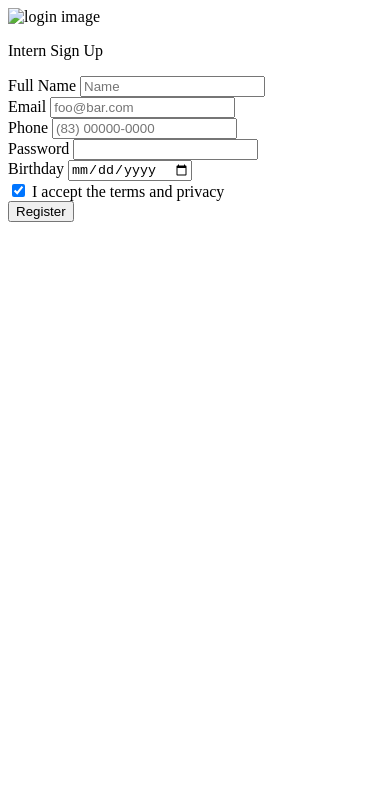
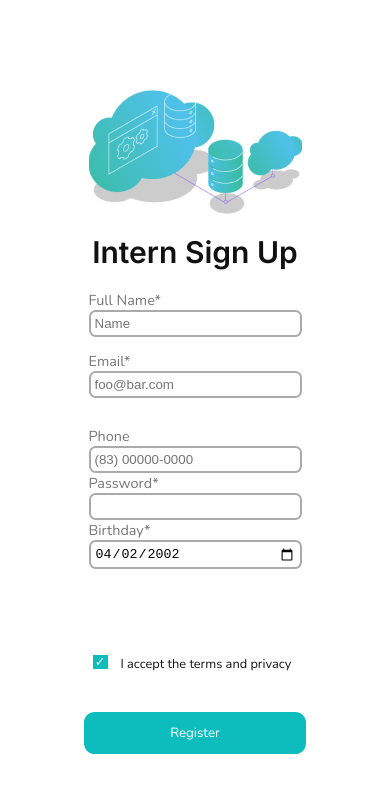
Before and after one commit to marthexmit/Form_Compass, a plain HTML site: page index.html in a window 390 px wide. Drawn offline with nearby package versions, Linux system fonts and the light colour scheme.

Commit message:
Feat:Starting button logic

```diff
--- a/index.html
+++ b/index.html
@@ -4,55 +4,78 @@
     <meta charset="UTF-8">
     <meta http-equiv="X-UA-Compatible" content="IE=edge">
     <meta name="viewport" content="width=device-width, initial-scale=1.0">
+
+    <link href="https://fonts.googleapis.com/css2?family=Nunito&display=swap" rel="stylesheet">
+    <link href="https://fonts.googleapis.com/css2?family=Inter:wght@600&display=swap" rel="stylesheet">
     <link rel="stylesheet" href="style.css">
+    <script src="script.js" defer></script>
     <title>Form</title>
+
+
 </head>
 
 <body>
     <main>
-        <form>
-
+    <section id="form page">
+        <form id="form">
             <div class="fake-header">
                 <img class="logo" src="data 1.png" alt="login image">
             </div>
 
-            <p class="title">Intern Sign Up</p>
+            <h1 class="title">Intern Sign Up</h1>
 
 
-            <div class="form-group">
-                <label for="name">Full Name</label>
-                <input type="text" id="name" class="input-name" required placeholder="Name">
+            <div class="form-group-name">
+                <label for="name" class="required">Full Name</label>
+                <input type="text" id="name" class="input-name" placeholder="Name">
+                <span class="error"></span>
             </div>
 
-            <div class="form-group">
-                <label for="email">Email</label>
-                <input type="email" id="email" class="input-email" required placeholder="foo@bar.com">
+            <section class="separation">
+
+                <div class="union-e-p">
+                    <div class="form-group-email">
+                        <label for="email" class="required">Email</label>
+                        <input type="email" id="email" class="input-email"  placeholder="foo@bar.com">
                     </div>
 
-            <div class="form-group">
-                <label for="phone">Phone</label>
-                <input type="tel" id="phone" class="input-phone" required placeholder="(83) 00000-0000" maxlength="11">
+                    <div class="form-group-phone">
+                        <label for="phone" class="required-phone">Phone</label>
+                        <input type="number" id="phone" class="input-phone"  placeholder="(83) 00000-0000" maxlength="11">
+                    </div>
                 </div>
 
-            <div class="form-group">
-                <label for="password">Password</label>
-                <input type="password" id="password" class="input-password" required>
+                <div class="union-p-b">
+                    <div class="form-group-password">
+                        <label for="password" class="required">Password</label>
+                        <input type="password" id="password" class="input-password">
                     </div>
 
-            <div class="form-group">
-                <label>Birthday</label>
-                <input type="date" class="input-birthday" required >
+                    <div class="form-group-birthday">
+                        <label for="birthday" class="required">Birthday</label>
+                        <input type="date" id="birthday" class="input-birthday" value="2002-04-02">
+                    </div>
                 </div>
 
-            <div class="checkbox-botton">
+            </section>
+
+            <div class="fake-footer">
+
+                <label class="container">I accept the terms and privacy
+                    <div class="reverse">
                         <input type="checkbox" checked required>
-                <label class="checkbox">I accept the terms and privacy</label>
+                        <span class="check"></span>
                     </div>
+                </label>
+
 
                 <div class="register">
                     <input type="submit" value="Register" class="btn-register">
+                    <span class="error"></span>
+                </div>
             </div>
         </form>
+    </section>
     </main>
 </body>
 </html>
--- a/style.css
+++ b/style.css
@@ -0,0 +1,356 @@
+*{
+    margin: 0;
+    padding: 0;
+}
+
+body {
+    background: #E5E5E5;
+    display:flex;
+    align-items: center;
+    justify-content: center;
+    height: 100vh;
+    width: 100vw;
+}
+
+#form {
+    height: 90vh;
+    width: 40vw;
+    display: flex;
+    flex-direction: column;
+    border-radius: 20px;
+    background: #FFFFFF;
+    align-items: center;
+    justify-content: center;
+}
+
+.fake-header {
+    display: flex;
+    align-items: center;
+    justify-content: center;
+}
+
+.title {
+    display: flex;
+    align-items: center;
+    justify-content: center;
+    font-family: 'Inter';
+    font-size: 30px;
+    color: #111111;
+    flex-basis: 10%;
+}
+
+/*REQUIRED*/
+
+.required {
+    font-family: 'Nunito';
+    color: #767676;
+    font-size: 0.9em;
+}
+
+.required-phone {
+    font-family: 'Nunito';
+    color: #767676;
+    font-size: 0.9em;
+}
+
+.required::after{
+    content: "*";
+}
+
+/*NAME*/
+
+.form-group-name {
+    display: flex;
+    flex-direction: column;
+    width: 80%;
+    flex-basis: 10%;
+}
+
+#name {
+    border-radius: 0.5em;
+    border: 2px solid #AAAAAA;
+    padding: 0.3em;
+}
+
+/*E-MAIL*/
+
+.form-group-email {
+    display: flex;
+    flex-direction: column;
+    width: 60%;
+}
+
+#email {
+    border-radius: 0.5em;
+    border: 0.2em solid #AAAAAA;
+    padding: 0.3em;
+}
+
+/*PHONE*/
+
+.form-group-phone {
+    display: flex;
+    flex-direction: column;
+    width: 35%;
+}
+
+/*Retirar as setas*/
+
+input::-webkit-inner-spin-button {
+    -webkit-appearance: none;
+    margin: 0;
+}
+
+input[type=number]{
+    -moz-appearance: textfield;
+}
+
+#phone {
+    border-radius: 0.5em;
+    border: 0.2em solid #AAAAAA;
+    padding: 0.3em;
+}
+
+
+/*Union - E-mail and Phone*/
+/*Union - Password and Birthday*/
+
+.union-e-p {
+    display: flex;
+    justify-content: space-between;
+    width: 80%;
+    align-items: center;
+    flex-basis: 30%;
+}
+
+.union-p-b {
+    display: flex;
+    justify-content: space-between;
+    width: 80%;
+    align-items: center;
+    flex-basis: 30%;
+}
+
+/*SEPARATION*/
+.separation {
+
+    display: flex;
+    flex-direction: column;
+    align-items: center;
+    width: 100%;
+    flex-basis: 50%;
+}
+
+
+
+/*Password*/
+.form-group-password {
+    display: flex;
+    flex-direction: column;
+    width: 60%;
+}
+
+#password {
+    border-radius: 0.5em;
+    border: 0.2em solid #AAAAAA;
+    padding: 0.3em;
+}
+
+/*Birthday*/
+
+.form-group-birthday {
+    display: flex;
+    flex-direction: column;
+    width: 35%;
+}
+
+#birthday {
+    border-radius: 0.5em;
+    border: 0.2em solid #AAAAAA;
+    padding: 0.3em;
+}
+
+/*Footer*/
+
+.fake-footer {
+    display: flex;
+    justify-content: space-between;
+    align-items: flex-start;
+    width: 80%;
+}
+
+
+/*CheckBox*/
+.container {
+    display: flex;
+    flex-direction: row-reverse;
+    align-items: flex-start;
+    cursor: pointer;
+    font-family: "Nunito";
+    color: #111111;
+}
+
+.container input{
+    display: flex;
+    opacity: 0;
+    cursor: pointer;
+}
+
+.check {
+    width: 1vw;
+    height: 2vh;
+    background: #FFFFFF;
+    border: solid #0DBDBD 2px;
+}
+
+.container input:checked ~ .check{
+    background: #0DBDBD;
+}
+.container .check::after{
+    height: 0.8em;
+}
+.check:after{
+    display: flex;
+    align-items: center;
+    content: "✓";
+    color:  #ffffff;
+}
+
+.reverse {
+    display: flex;
+    flex-direction: row-reverse;
+}
+
+/*REGISTER*/
+.btn-register {
+    display: flex;
+    background: #0DBDBD;
+    border-radius: 0.8em;
+    border-style: none;
+    padding: 0.9em;
+    font-family: "Nunito";
+    color: #FFFFFF;
+    cursor: pointer;
+}
+
+.btn-register:hover {
+    background: #15acac;
+    opacity: 2;
+}
+
+/*MOBILE*/
+
+@media only screen and (max-width: 650px){
+
+    * {
+        margin: 0;
+        padding: 0;
+    }
+
+    body{
+        display: flex;
+        background: #FFFFFF;
+        width: 100vw;
+        height: 100vh;
+    }
+
+    #form {
+        width: 100%;
+    }
+
+
+    .form-group-name {
+        display: flex;
+        width: 100%;
+        flex-basis: 8%;
+    }
+
+
+
+
+    /*SEPARATION*/
+    .separation {
+        display: flex;
+        flex-direction: column;
+        align-items: flex-start;
+        flex-basis: 40%;
+        width: 100%;
+    }
+
+
+    /*UNION*/
+    .union-e-p {
+        display: flex;
+        flex-direction: column;
+        justify-content: space-between;
+        align-items: center;
+        width: 100%;
+        flex-basis: 40%;
+    }
+
+    .union-p-b{
+        display: flex;
+        flex-direction: column;
+        justify-content: space-between;
+        align-items: center;
+        width: 100%;
+    }
+     /*EMAIL*/
+    .form-group-email {
+        width: 100%;
+    }
+
+    /*PHONE*/
+    .form-group-phone {
+        display: flex;
+        width: 100%;
+    }
+
+    /*PASSWORD*/
+    .form-group-password {
+        width: 100%;
+        flex-basis: 30%;
+
+    }
+
+    /*BIRTHDAY*/
+    .form-group-birthday {
+        display: flex;
+        width: 100%;
+    }
+
+    /*FOOTER*/
+    .fake-footer {
+        display: flex;
+        flex-direction: column;
+        align-items: center;
+        flex-basis: 13%;
+    }
+
+
+    /*CHECKBOX*/
+    .container {
+        display: flex;
+        align-items: flex-start;
+        justify-content: flex-end;
+        width: 120%;
+        font-size: 0.8em;
+    }
+
+    .check {
+        width: 100%;
+        height: 100%;
+    }
+
+
+    /*REGISTER*/
+    .register {
+        width: 130%;
+    }
+    .btn-register {
+        display: flex;
+        width: 100%;
+        align-items: center;
+        justify-content: center;
+    }
+}
```
Also changed, not shown: script.js (added, +48 -0 lines), data 1.png (added). Lines whose indentation alone changed are shown as unchanged.
